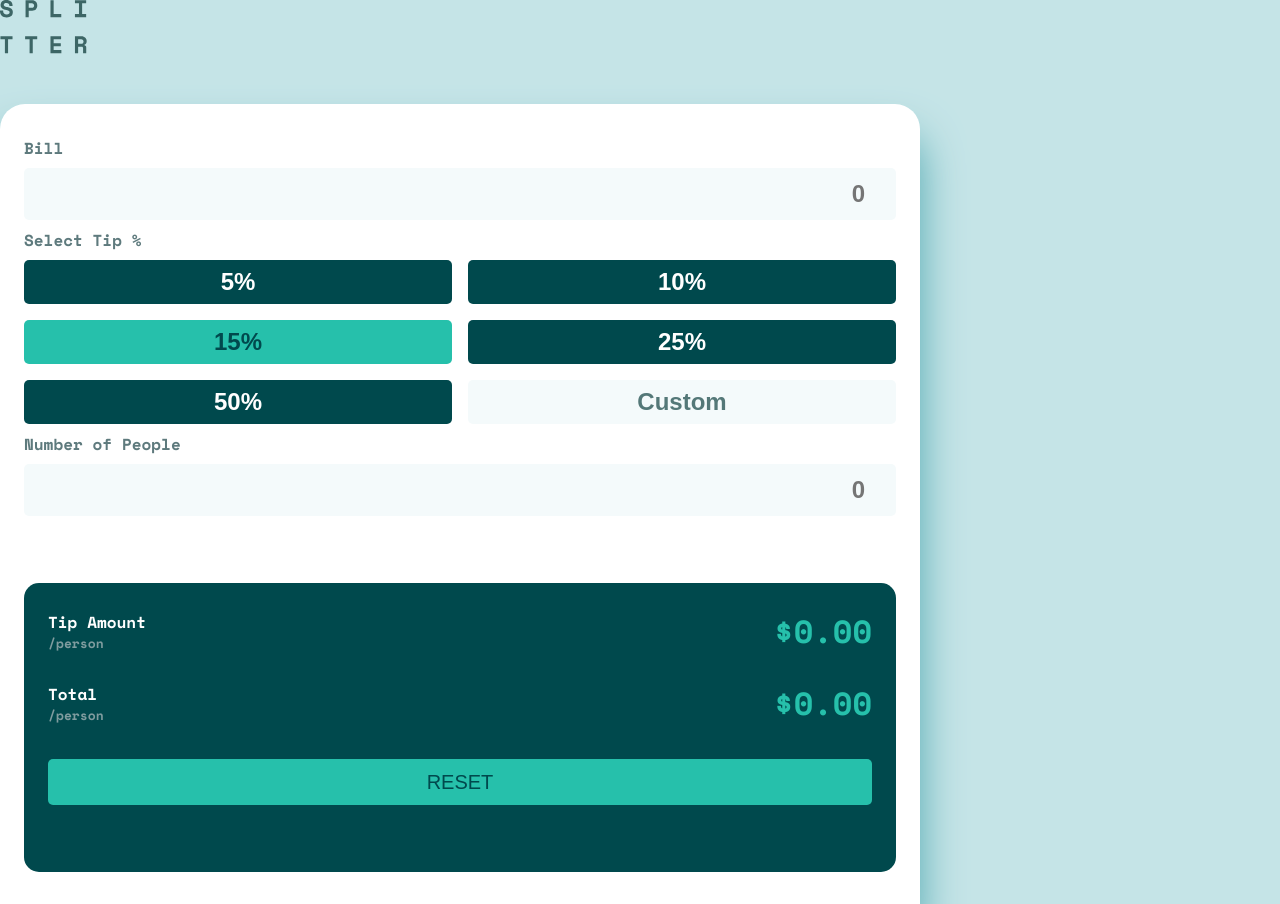
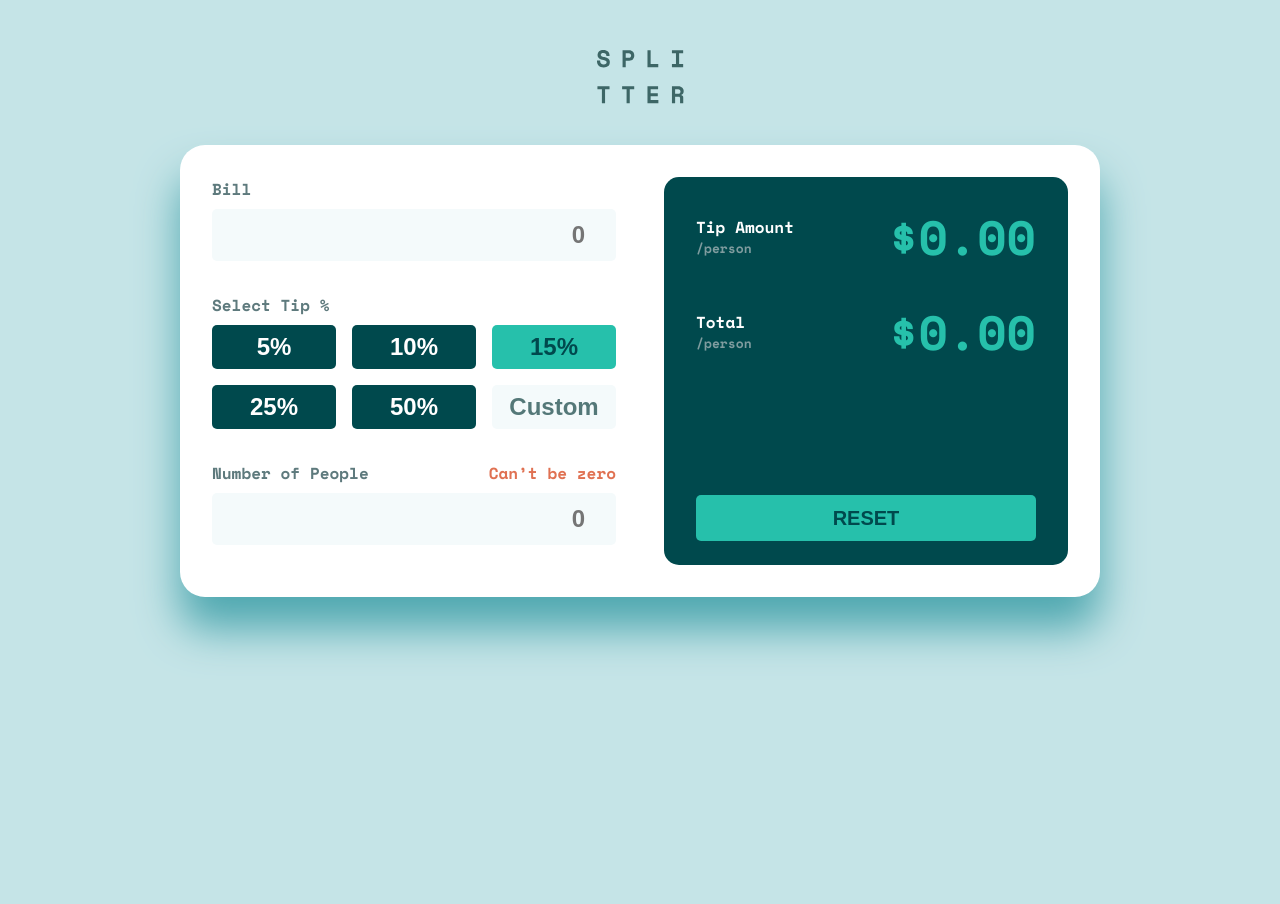
Before and after one commit to przemekkoczwara/tip-calculator-app, a website built with Vite: page index.html in a window 1280 px wide. After the commit the page ends 800 px from the top, so only its background shows below. Built offline with nearby package versions, Linux system fonts and the light colour scheme.

Commit message:
Add RWD mobile, tablet, desktop -pixel perfect

```diff
--- a/index.html
+++ b/index.html
@@ -16,10 +16,17 @@
     <img class="logo" src="/src/assets/logo.svg" alt="Splitter logo" />
     <main class="calculator__wrapper">
       <form>
-        <label for="amount">Bill</label>
-        <input type="number" name="amount" id="amount" placeholder="0" />
+        <label for="amount" class="label-bill">Bill</label>
+        <input
+          type="number"
+          name="amount"
+          class="amount-input"
+          id="amount"
+          placeholder="0"
+          required
+        />
         <label for="discount">Select Tip %</label>
-        <div class="discount__buttons">
+        <div class="discount__buttons" id="buttons">
           <button type="button" class="btn" data-tip="5">5%</button>
           <button type="button" class="btn" data-tip="10">10%</button>
           <button type="button" class="btn" data-tip="15">15%</button>
@@ -33,10 +40,20 @@
           type="number"
           class="custom-tip-button hidden"
           id="custom-tip-btn"
-          placeholder="Custom %"
+          placeholder="Custom % "
         />
-        <label for="people">Number of People</label>
-        <input type="number" name="people" id="people" placeholder="0" />
+        <div class="people__input__validate">
+          <label for="people">Number of People</label
+          ><span class="error">Can’t be zero</span>
+        </div>
+        <input
+          type="number"
+          name="people"
+          id="people"
+          placeholder="0"
+          required
+          max="8"
+        />
       </form>
       <section class="tip__result">
         <div class="amount">
--- a/src/saas/_base.scss
+++ b/src/saas/_base.scss
@@ -1,5 +1,5 @@
 @use 'variables' as vars;
-
+@use 'mixins' as mix;
 *,
 *::before,
 *::after {
@@ -16,4 +16,18 @@ html {
 
 body {
   background: vars.$grey-200;
+  display: flex;
+  flex-direction: column;
+  justify-content: center;
+  align-items: center;
+  margin-top: 50px;
+
+  .logo {
+    width: 87px;
+    height: 54px;
+  }
+
+  @include mix.tablet {
+    padding: 0 80px;
+  }
 }
--- a/src/saas/_calculator.scss
+++ b/src/saas/_calculator.scss
@@ -4,13 +4,26 @@
 .calculator__wrapper {
   display: grid;
   grid-template-columns: 1fr;
-  min-height: 100vh;
+  // min-height: 100vh;
   background: vars.$white;
   padding: 32px 24px;
   margin-top: 41px;
   border-radius: 25px 25px 0 0;
   box-shadow: 0 32px 43px 0 hsl(185, 38, 50);
   max-width: 920px;
+  width: 100%;
+
+  @include mix.tablet {
+    padding: 48px 80px;
+    border-radius: 25px;
+  }
+
+  @include mix.desktop {
+    grid-template-columns: repeat(2, 1fr);
+    grid-template-rows: 1fr;
+    gap: 48px;
+    padding: 32px;
+  }
 }
 form {
   display: flex;
@@ -22,6 +35,13 @@ form {
     line-height: 24px;
     color: vars.$grey-500;
   }
+
+  .people__input__validate {
+    display: flex;
+    justify-content: space-between;
+    align-items: center;
+  }
+
   input {
     padding: 8px 16px;
     background: vars.$grey-50;
@@ -33,12 +53,34 @@ form {
     line-height: 36px;
     outline: none;
     text-align: right;
+    cursor: pointer;
+  }
+  input:focus {
+    border: 2px solid vars.$green-400;
+  }
+
+  .amount-input {
+    margin-bottom: 32px;
+
+    @include mix.tablet {
+      margin-bottom: 24px;
+    }
   }
   .discount__buttons {
     display: grid;
     grid-template-columns: repeat(2, 1fr);
     grid-template-rows: repeat(2, 1fr);
     gap: 16px;
+    margin-bottom: 32px;
+
+    @include mix.tablet {
+      margin-bottom: 24px;
+    }
+
+    @include mix.tablet {
+      grid-template-columns: repeat(3, 1fr);
+      grid-template-rows: repeat(2, 1fr);
+    }
 
     .btn {
       background: vars.$green-900;
@@ -61,10 +103,6 @@ form {
       color: vars.$green-900;
     }
   }
-  // property for button custom
-  .hidden {
-    display: none;
-  }
 }
 
 // seciton tip__result
@@ -72,7 +110,17 @@ form {
 .tip__result {
   background: vars.$green-900;
   border-radius: 15px;
-  padding: 24px 24px 0;
+  padding: 24px 24px;
+  margin-top: 32px;
+
+  @include mix.tablet {
+    margin-top: 40px;
+    padding: 24px 32px;
+  }
+
+  @include mix.desktop {
+    margin-top: 0;
+  }
 }
 .amount,
 .tip__total {
@@ -98,6 +146,11 @@ form {
 .total-amount {
   font-size: 32px;
   color: vars.$green-400;
+
+  @include mix.tablet {
+    font-size: 48px;
+    line-height: 71px;
+  }
 }
 
 .amount {
@@ -105,6 +158,10 @@ form {
 }
 .tip__total {
   margin-bottom: 32px;
+
+  @include mix.desktop {
+    margin-bottom: 128px;
+  }
 }
 
 .reset-btn {
@@ -115,6 +172,19 @@ form {
   border-radius: 5px;
   border: none;
   font-size: 20px;
+  font-weight: 700;
   line-height: 30px;
   text-transform: uppercase;
+  cursor: pointer;
 }
+
+// property for button custom
+.hidden {
+  display: none;
+}
+// property for button != 0
+.error {
+  color: vars.$accent;
+  font-size: 16px;
+  line-height: 24px;
+}
--- a/src/saas/_variables.scss
+++ b/src/saas/_variables.scss
@@ -8,3 +8,4 @@ $grey-400: hsl(184, 14%, 56%);
 $grey-200: hsl(185, 41%, 84%);
 $grey-50: hsl(189, 47%, 97%);
 $white: hsl(0, 100%, 100%);
+$accent: hsl(13, 70%, 60%);
```
